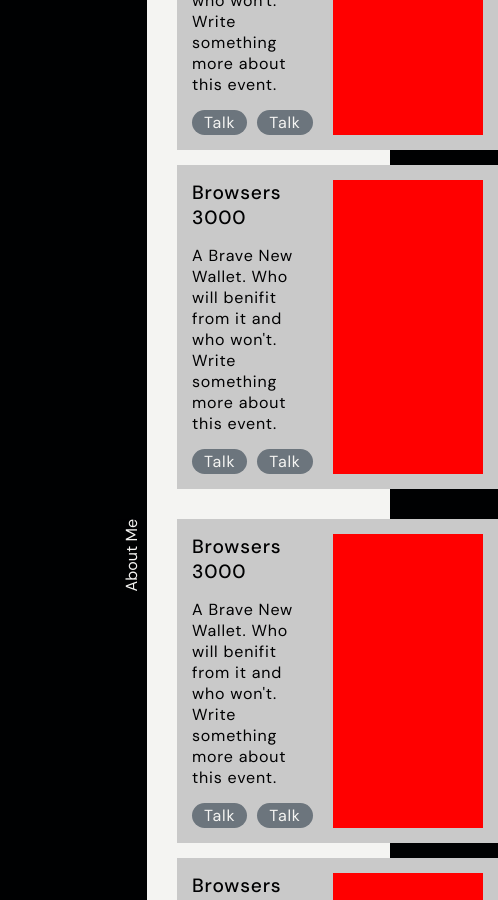
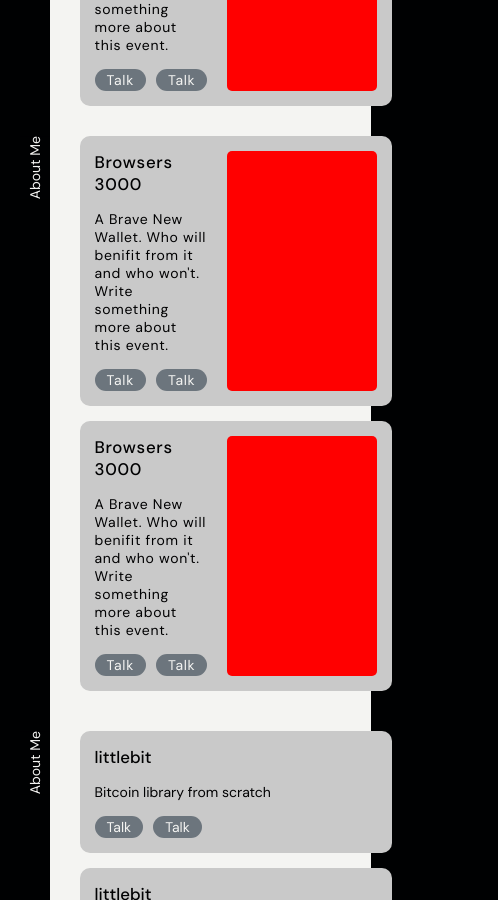
Before and after one commit to onyb/onyb.github.io, a React (Create React App) app: page / in a window 390 px wide. Shown: the part 1100-2000 px from the top of the page, 498 px wide, since content can reach past the window. Built offline with nearby package versions, Linux system fonts and the light colour scheme.

Commit message:
fix: mobile screen optimize

```diff
--- a/src/Components/Content.js
+++ b/src/Components/Content.js
@@ -26,6 +26,11 @@ const Wrap = styled.div`
     grid-template-columns: 30px 1fr;
     width: 40vw;
     max-width: 800px;
+
+    @media (max-width: 768px) {
+        width: 80vw ;
+    }
+}
 `
 const Left = styled.div`
     background-color: var(--dark-gray);
--- a/src/Components/ProjectCard.js
+++ b/src/Components/ProjectCard.js
@@ -31,6 +31,10 @@ const Wrap = styled.div`
     -moz-column-break-inside: avoid;
     column-break-inside: avoid;
     margin-bottom: 15px;
+
+    @media (max-width: 768px) {
+        border-radius: 10px;
+    }
 `
 
 const Title = styled.div`
--- a/src/Components/TimelineCard.js
+++ b/src/Components/TimelineCard.js
@@ -35,6 +35,10 @@ const Card = styled.div`
     & :last-child {
         margin-bottom: 0;
     }
+
+    @media (max-width: 768px) {
+        border-radius: 10px;
+    }
 `
 
 const Wrap = styled.div`
@@ -60,4 +64,8 @@ const Image = styled.div`
     height: 100%;
     width: 150px;
     background-color: red;
+
+    @media (max-width: 768px) {
+        border-radius: 5px;
+    }
 `
--- a/src/Components/Work.js
+++ b/src/Components/Work.js
@@ -38,4 +38,11 @@ const Wrap = styled.div`
     -webkit-column-fill: auto;
     -moz-column-fill: auto;
     column-fill: auto;
+
+    @media (max-width: 768px) {
+        border-radius: 5px;
+        -webkit-column-count: 1;
+        -moz-column-count: 1;
+        column-count: 1;
+    }
 `
--- a/src/Styles/index.css
+++ b/src/Styles/index.css
@@ -6,6 +6,7 @@
     --light-gary: #6c757d;
     --medium-gray: #c9c9c9;
     --lighter-gray: #F4F4F2;
+    font-size: 16px;
 }
 
 body {
@@ -29,3 +30,13 @@ body {
     grid-gap: 30px;
     margin-left: -30px;
 }
+
+@media (max-width: 768px) {
+    :root {
+        font-size: 14px;
+    }
+    .App {
+        width: 90vw;
+        margin: 100px 0 0 5vw;
+    }
+}
```
